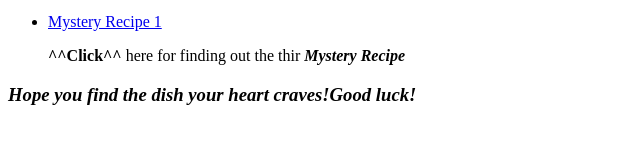
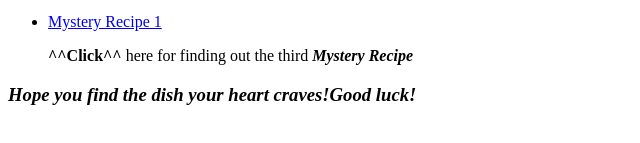
Before and after one commit to Rahul109866/odin-recipes, a plain HTML site: page index.html in a window 1280 px wide. Shown: the part 203-346 px from the top of the page, 0-640 px from the left. Drawn offline with Linux system fonts and the light colour scheme.

Commit message:
Fixed typo in the third link description

```diff
--- a/index.html
+++ b/index.html
@@ -20,7 +20,7 @@
 
 			<li>
 				<a href="./recipes/sandwich.html">Mystery Recipe 1</a>
-				<p><b>^^Click^^</b> here for finding out the thir <b><em>Mystery Recipe</em></b></p>
+				<p><b>^^Click^^</b> here for finding out the third <b><em>Mystery Recipe</em></b></p>
 			</li>
 		</ul>
 
```
